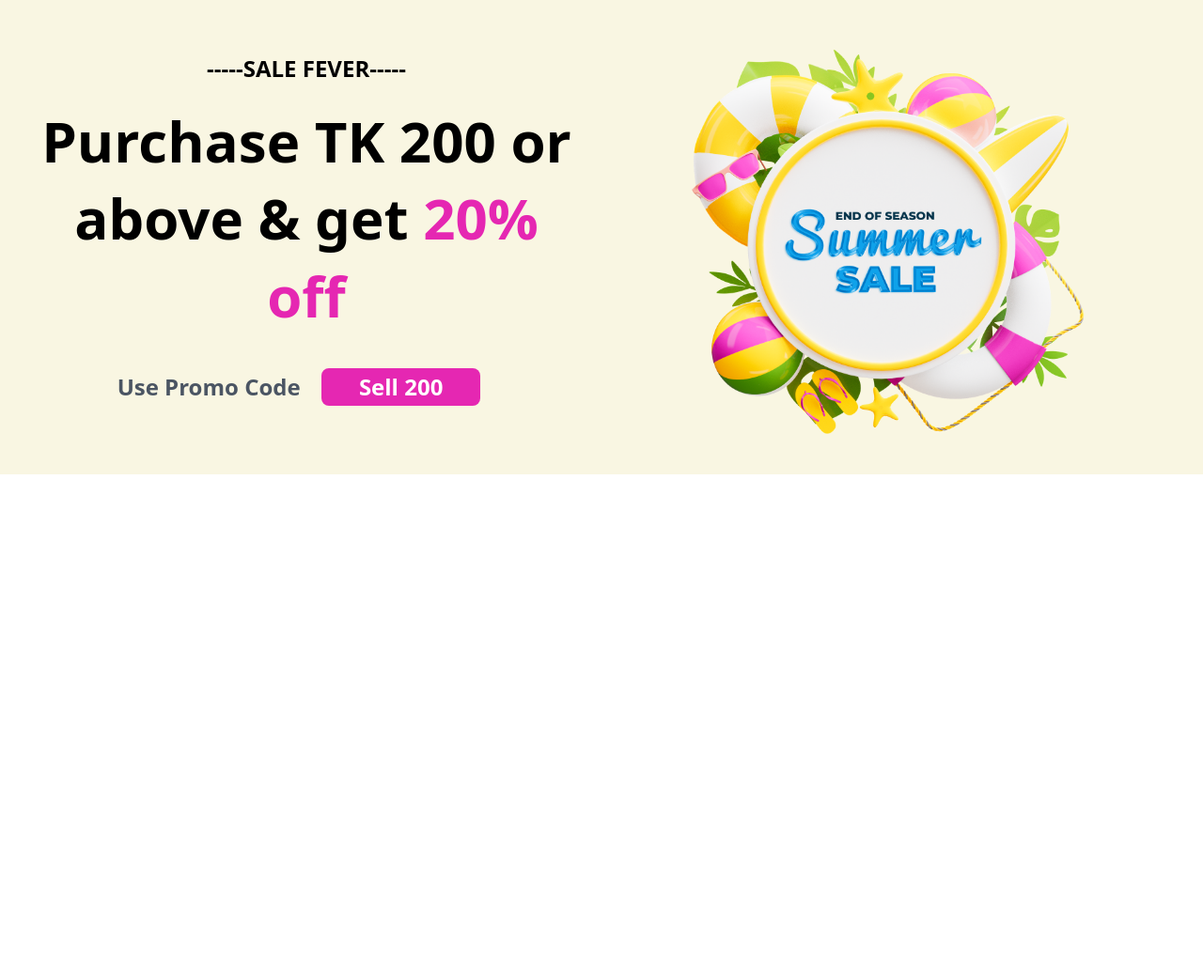
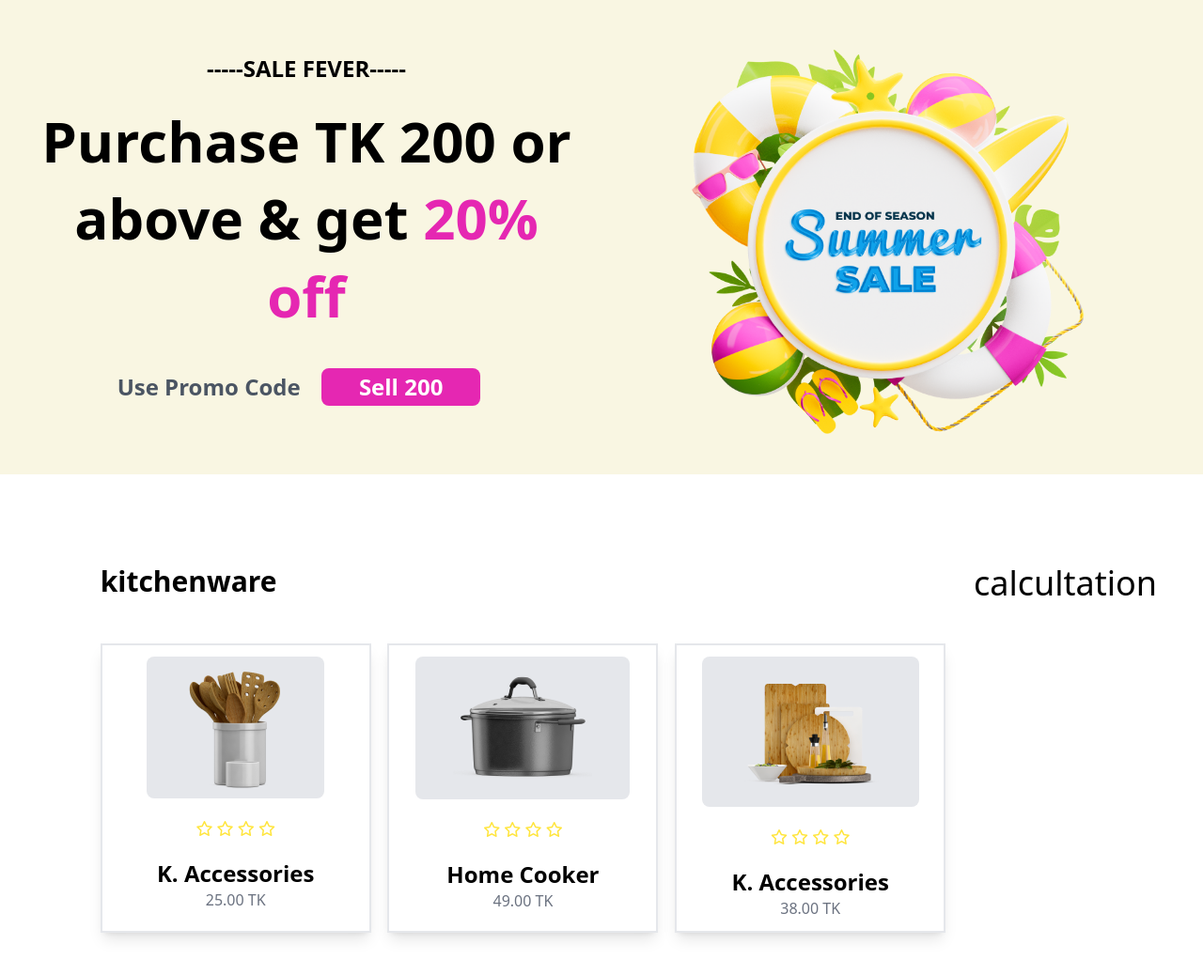
Before and after one commit to sakibhasan-24/summer-shop, a plain HTML site: page index.html in a window 1280 px wide. Shown: the whole page at 94% size. Before the commit the page ends 800 px from the top, so only its background shows below. Drawn offline with nearby package versions, Linux system fonts and the light colour scheme.

Commit message:
kitchen ware grid

```diff
--- a/index.html
+++ b/index.html
@@ -6,6 +6,11 @@
     <title>Summer Shop</title>
     <link rel="stylesheet" href="style.css" />
     <script src="https://cdn.tailwindcss.com"></script>
+    <!-- font awesome icon -->
+    <script
+      src="https://kit.fontawesome.com/01c61bf859.js"
+      crossorigin="anonymous"
+    ></script>
   </head>
   <body>
     <!-- header -->
@@ -43,6 +48,78 @@
       </div>
     </header>
     <!--end of header -->
+
+    <!-- main -->
+    <main class="w-5/6 mx-auto my-12">
+      <section class="grid grid-cols-5 gap-20">
+        <!-- products -->
+        <div class="col-span-4">
+          <h1 class="font-bold text-3xl my-12">kitchenware</h1>
+          <div class="grid grid-cols-3 gap-20">
+            <div class="w-72 shadow-lg p-3 cursor-pointer border-2">
+              <img
+                src="images/prod1.png"
+                class="mx-auto bg-gray-200 py-2 px-10 rounded-lg"
+                alt="products"
+              />
+              <div>
+                <div class="my-5 text-center font-bold">
+                  <i class="fa-regular fa-star" style="color: #ffe53d"></i>
+                  <i class="fa-regular fa-star" style="color: #ffe53d"></i>
+                  <i class="fa-regular fa-star" style="color: #ffe53d"></i>
+                  <i class="fa-regular fa-star" style="color: #ffe53d"></i>
+                </div>
+                <h1 class="text-2xl font-bold text-center">K. Accessories</h1>
+                <p class="text-gray-500 text-center">
+                  <span id="product-price">25.00</span> TK
+                </p>
+              </div>
+            </div>
+            <div class="w-72 shadow-lg p-3 cursor-pointer border-2">
+              <img
+                src="images/prod3.png"
+                class="mx-auto bg-gray-200 py-2 px-10 rounded-lg"
+                alt="products"
+              />
+              <div>
+                <div class="my-5 text-center font-bold">
+                  <i class="fa-regular fa-star" style="color: #ffe53d"></i>
+                  <i class="fa-regular fa-star" style="color: #ffe53d"></i>
+                  <i class="fa-regular fa-star" style="color: #ffe53d"></i>
+                  <i class="fa-regular fa-star" style="color: #ffe53d"></i>
+                </div>
+                <h1 class="text-2xl font-bold text-center">Home Cooker</h1>
+                <p class="text-gray-500 text-center">
+                  <span id="product-price">49.00</span> TK
+                </p>
+              </div>
+            </div>
+            <div class="w-72 shadow-lg p-3 cursor-pointer border-2">
+              <img
+                src="images/prod2.png"
+                class="mx-auto bg-gray-200 py-2 px-10 rounded-lg"
+                alt="products"
+              />
+              <div>
+                <div class="my-5 text-center font-bold">
+                  <i class="fa-regular fa-star" style="color: #ffe53d"></i>
+                  <i class="fa-regular fa-star" style="color: #ffe53d"></i>
+                  <i class="fa-regular fa-star" style="color: #ffe53d"></i>
+                  <i class="fa-regular fa-star" style="color: #ffe53d"></i>
+                </div>
+                <h1 class="text-2xl font-bold text-center">K. Accessories</h1>
+                <p class="text-gray-500 text-center">
+                  <span id="product-price">38.00</span> TK
+                </p>
+              </div>
+            </div>
+          </div>
+        </div>
+        <!-- calcultation -->
+        <div class="col-span-1 text-4xl ml-3 my-12">calcultation</div>
+      </section>
+    </main>
+    <!-- end of main -->
     <script src="script.js"></script>
   </body>
 </html>
```
